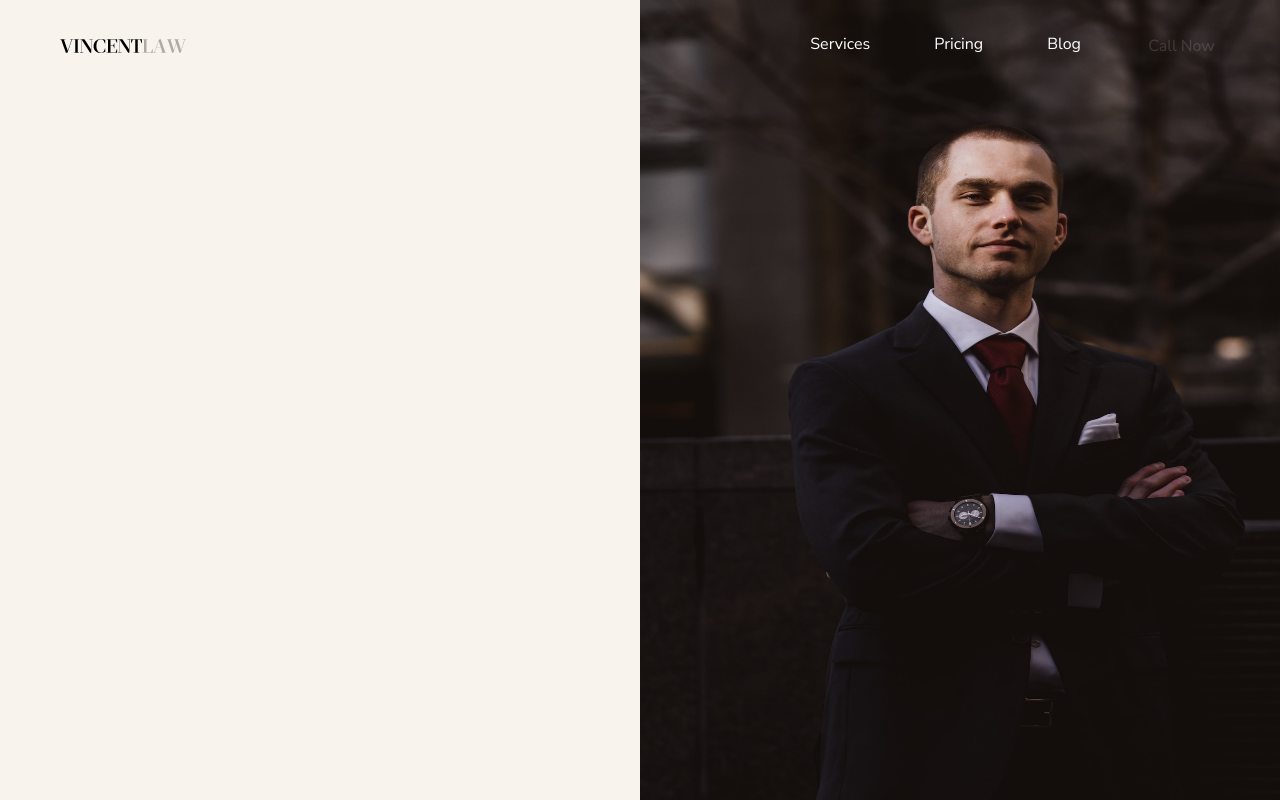
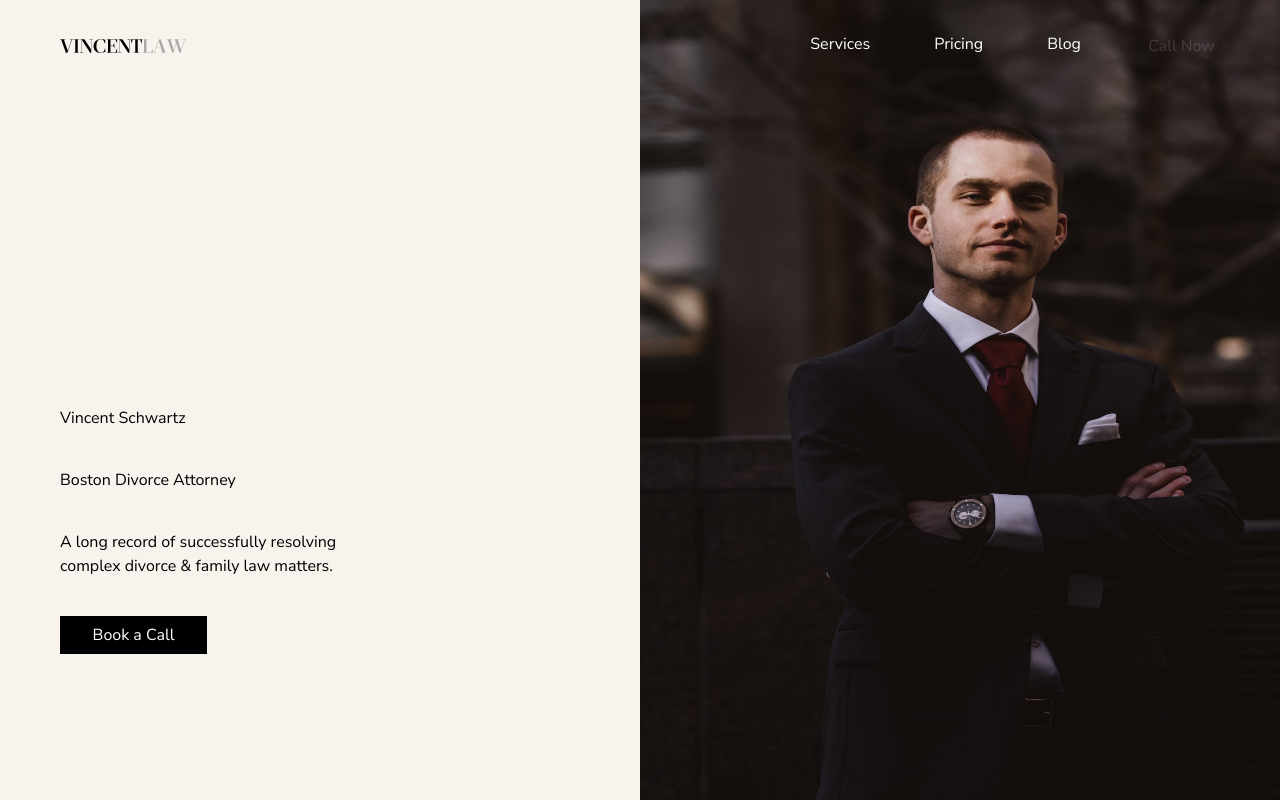
Before and after one commit to gk7734/WebDesign, a Next.js app: page / in a window 1280 px wide. Built offline with nearby package versions, Linux system fonts and the light colour scheme.

Commit message:
텍스트 및 버튼 추가

```diff
--- a/src/app/components/Navbar.js
+++ b/src/app/components/Navbar.js
@@ -21,8 +21,8 @@ function Navbar() {
                         </div>
                     )
                 })}
-                <div className={`p-[30px] cursor-pointer`}>
-                        <button className={`border-solid font-normal text-[#fff] w-[77px] h-[32px] bg-white/10 text-center opacity-15`}>Call Now</button>
+                <div className={`p-[25px] cursor-pointer`}>
+                        <button className={`border-solid font-normal text-[#fff] w-[87px] h-[42px] bg-white/10 text-center opacity-15`}>Call Now</button>
                 </div>
             </div>
         </nav>
--- a/src/app/layout.js
+++ b/src/app/layout.js
@@ -2,6 +2,7 @@ import './globals.css'
 import { Nunito_Sans } from 'next/font/google'
 import Logo from "@/app/components/Logo";
 import Navbar from "@/app/components/Navbar";
+import Avatar from "@/app/components/Avatar";
 
 const nunitoSans = Nunito_Sans({ subsets: ['latin'] })
 
@@ -16,6 +17,7 @@ export default function RootLayout({ children }) {
       <body className={`bg-[#F8F3ED] bg-no-repeat bg-cover ${nunitoSans.className}`}>
       <Logo />
       <Navbar />
+      <Avatar />
       {children}
       </body>
     </html>
--- a/src/app/page.js
+++ b/src/app/page.js
@@ -3,8 +3,19 @@ import Avatar from "@/app/components/Avatar";
 
 export default function Home() {
     return (
-        <div>
-            <Avatar />
+        <div className={`flex items-center`}>
+            <div className={`ml-[60px] items-center`}>
+                <div className={`-mt-[394px] pb-[38px]`}>
+                    <h1 className='w-[296px]'>Vincent Schwartz</h1>
+                </div>
+                <div className={`pb-[38px]`}>
+                    Boston Divorce Attorney
+                </div>
+                <div className={`pb-[38px] w-[324px]`}>
+                    A long record of successfully resolving complex divorce & family law matters.
+                </div>
+                <button className={`bg-[#000] w-[147px] h-[38px] text-[#FFFFFF]`}>Book a Call</button>
+            </div>
         </div>
     )
 }
```
